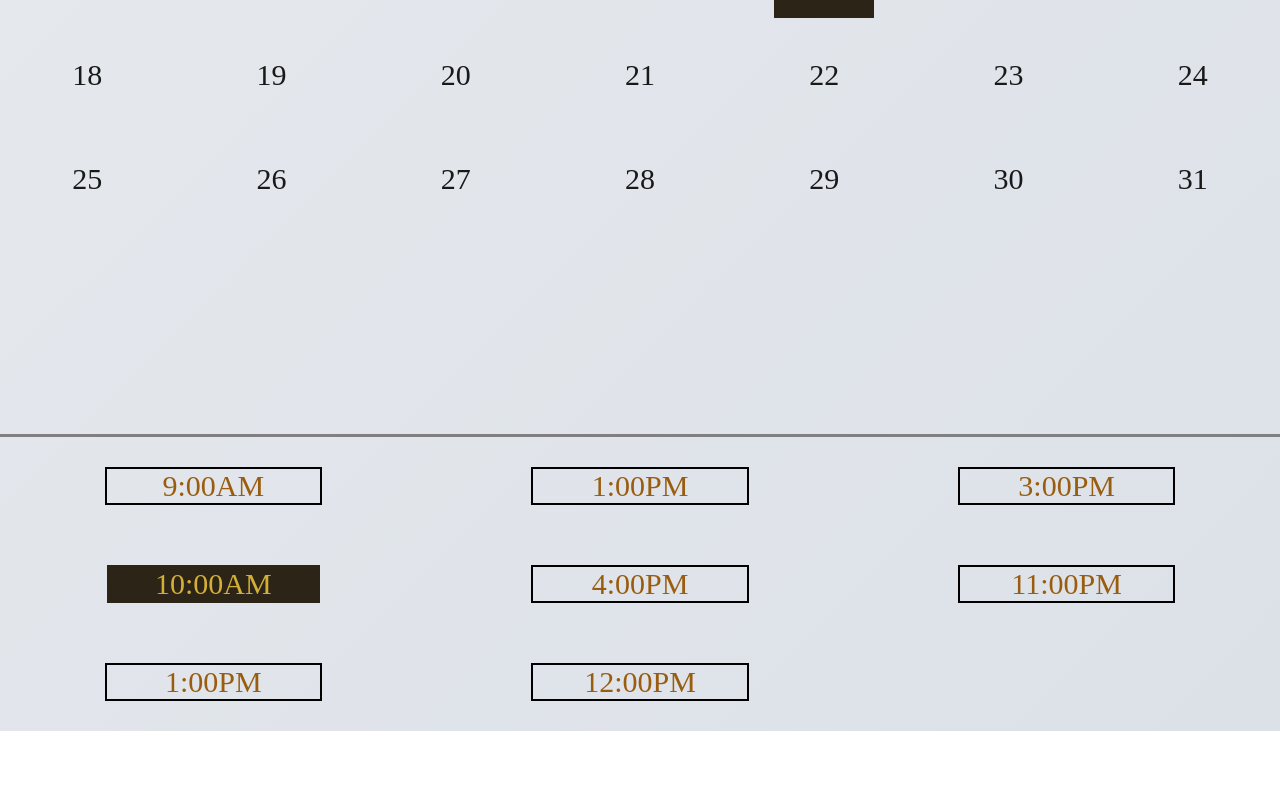
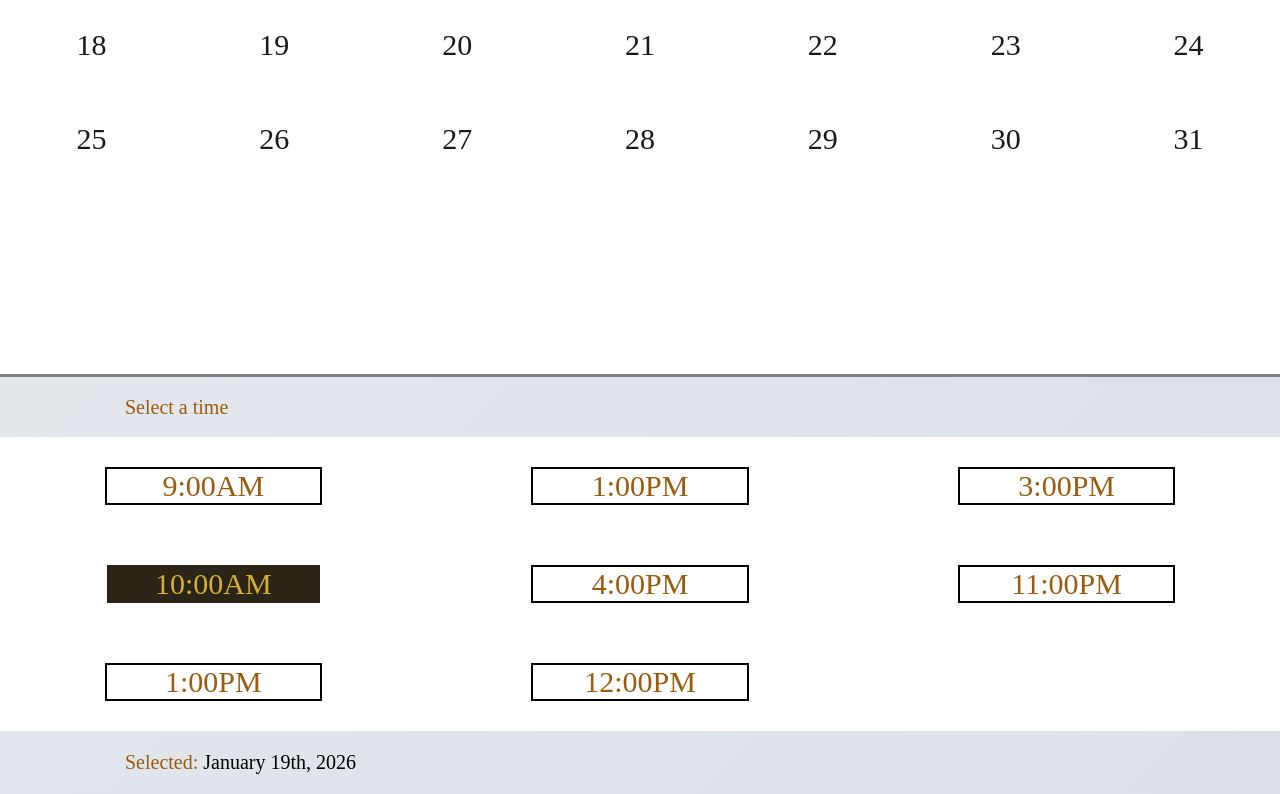
Before and after one commit to jh115424/Corporate-Collection-Sass-React-Project, a React (Vite) app: page /consultation in a window 1280 px wide. Shown: the part 730-1524 px from the top of the page. Before the commit the page ends 1461 px from the top, so only its background shows below. Built offline with nearby package versions, Linux system fonts and the light colour scheme.

Commit message:
almost done with styling

```diff
--- a/src/Components/ConsultationForm.jsx
+++ b/src/Components/ConsultationForm.jsx
@@ -89,6 +89,8 @@ export default function Consultation() {
           <p className="dates">31</p>
         </div>
         <div className="timeLine"></div>
+        {/* <p className="timePick">Select a time</p> */}
+        <div className="timePick">Select a time</div>
         <div className="timeSelection">
           <p className="times">9:00AM</p>
           <p className="times">1:00PM</p>
@@ -98,6 +100,11 @@ export default function Consultation() {
           <p className="times">11:00PM</p>
           <p className="times">1:00PM</p>
           <p className="times">12:00PM</p>
+        </div>
+        <div className="dateThatIsSelected">
+          <p>
+            Selected: <span>January 19th, 2026</span>
+          </p>
         </div>
       </div>
     </>
--- a/src/Components/consultation.css
+++ b/src/Components/consultation.css
@@ -1,7 +1,3 @@
-background {
-  background-color: white;
-}
-
 .days {
   font-size: 14px;
 }
@@ -41,12 +37,12 @@ background {
 
 .datesOfTheWeek {
   display: grid;
-
+  background-color: white;
   grid-template-rows: repeat(7, 1fr);
 
   grid-template-columns: repeat(7, 1fr);
 
-  gap: 10px;
+  /* gap: 10px; */
 }
 .daysOfTheWeek {
   display: flex;
@@ -113,6 +109,23 @@ background {
 .timeSelection {
   display: grid;
   grid-template-rows: repeat(3, 1fr);
-
+  background-color: white;
   grid-template-columns: repeat(3, 1fr);
 }
+
+.timePick {
+  text-align: left;
+  margin-left: 125px;
+  height: 60px;
+  align-content: center;
+  font-size: 20px;
+}
+
+.dateThatIsSelected {
+  text-align: left;
+  font-size: 20px;
+  margin-left: 125px;
+}
+.dateThatIsSelected span {
+  color: black;
+}
```
